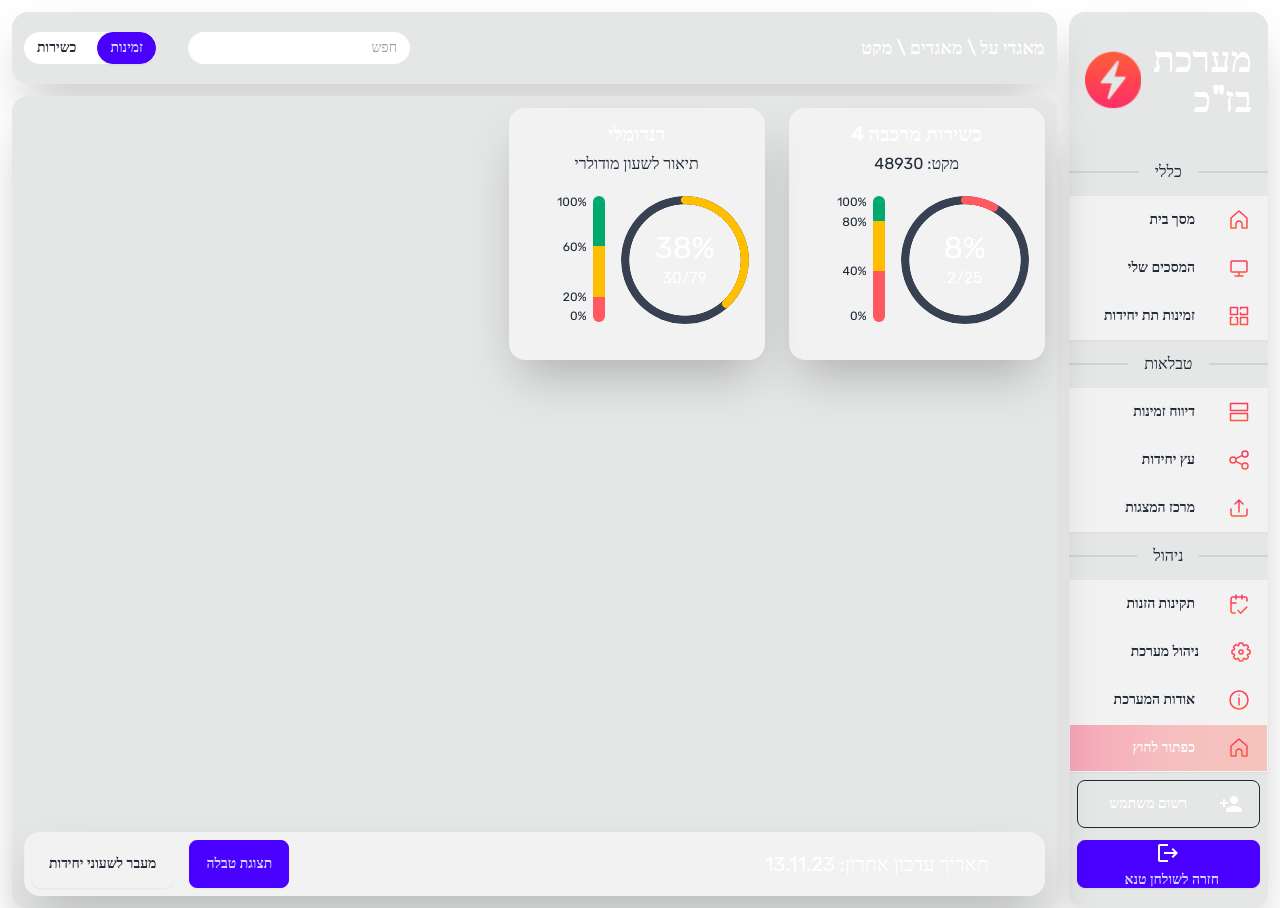
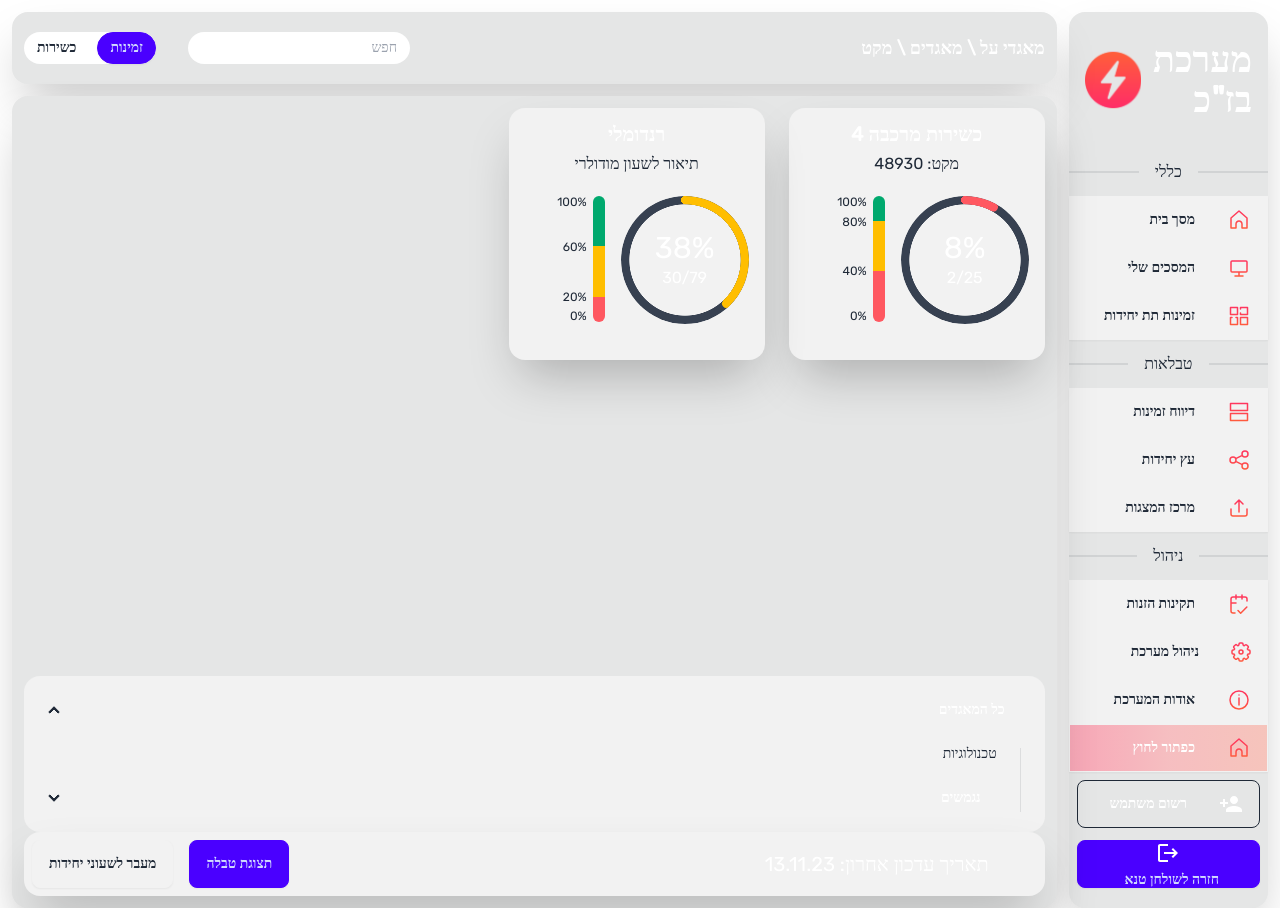
Before and after one commit to YuvalHad1220/daisy-comps, a React (Vite) app: page / in a window 1280 px wide. Built offline with nearby package versions, Linux system fonts and the light colour scheme.

Commit message:
updated daisy version, added menuTree

```diff
--- a/interfaces.ts
+++ b/interfaces.ts
@@ -10,3 +10,9 @@ export interface iNavSection {
     text: string,
     items: iNavItem[]
   }
+
+
+export interface iMenuTreeItem {
+  text: string,
+  items?: iMenuTreeItem[]
+}
--- a/package.json
+++ b/package.json
@@ -22,7 +22,7 @@
     "@typescript-eslint/parser": "^6.0.0",
     "@vitejs/plugin-react": "^4.0.3",
     "autoprefixer": "^10.4.16",
-    "daisyui": "latest",
+    "daisyui": "^4.0.9",
     "eslint": "^8.45.0",
     "eslint-plugin-react-hooks": "^4.6.0",
     "eslint-plugin-react-refresh": "^0.4.3",
--- a/src/App.tsx
+++ b/src/App.tsx
@@ -1,4 +1,4 @@
-import {iNavItem, iNavSection} from "../interfaces";
+import {iMenuTreeItem, iNavItem, iNavSection} from "../interfaces";
 import HomepageIcon from "./assets/homepage.svg?react";
 import ZminotTatYehidotIcon from "./assets/zminot_tat_yehidot.svg?react";
 import ScreensIcon from "./assets/screens.svg?react";
@@ -11,6 +11,7 @@ import AboutIcon from "./assets/about.svg?react";
 import Sidebar from "./Comps/Sidebar";
 import Chart from "./Comps/Chart";
 import Paper from "./Comps/Paper";
+import MenuTree from "./Comps/MenuTree";
 
 
 // https://rgbacolorpicker.com/hex-to-rgba
@@ -93,6 +94,44 @@ function App() {
   </div>
   );
 
+  const data : iMenuTreeItem = {
+    text: "כל המאגדים",
+    items: [
+        {
+            text: "טכנולוגיות",
+            items: []
+        },
+        {
+            text: "נגמשים",
+            items: [
+                {
+                    text: "איתן",
+                    items: [
+                        {
+                            text: "מקט 313"
+                        }
+                    ]
+                },
+                {
+                    text: "נמר",
+                    items: [
+                        {
+                            text: "מקט 212"
+                        },
+                        {
+                            text: "מקט 3301"
+                        },
+                        {
+                            text: "מקט נמר עג זיו"
+                        }
+                    ]
+                }
+            ]
+        }
+    ]
+}
+
+
   const footer = (
     <Paper bgcolor="bg-base-200" classnames="h-16 flex items-center p-2">
       <p className="text-white text-xl mr-12">תאריך עדכון אחרון: 13.11.23</p>
@@ -106,6 +145,7 @@ function App() {
     <Sidebar navSections={navSections}>
       <div className="flex flex-col h-full">
         {cards}
+        <MenuTree menuTree={data}/>
         {footer}
       </div>
     </Sidebar>
--- a/src/Comps/Chart.tsx
+++ b/src/Comps/Chart.tsx
@@ -95,7 +95,7 @@ const Chart: React.FC<iChart> = ({title, description, redThres = 40, yellowThres
             <DiveIcon/>
           </button> */}
         </div>
-        <p className="">{description ? description : "מקט: 48930"}</p>
+        <p>{description ? description : "מקט: 48930"}</p>
       </>
     );
 
--- /dev/null
+++ b/src/Comps/MenuTree.tsx
@@ -0,0 +1,79 @@
+import { iMenuTreeItem } from "../../interfaces";
+
+interface iMenuTree {
+    menuTree: iMenuTreeItem
+}
+
+// const generateRandomTree = (depth: number): iMenuTreeItem => {
+//     if (depth <= 0) {
+//         return { text: `Leaf ${Math.floor(Math.random() * 1000)}` };
+//     }
+
+//     const branchCount = Math.floor(Math.random() * 10) + 1;
+//     const items: iMenuTreeItem[] = [];
+
+//     for (let i = 0; i < branchCount; i++) {
+//         items.push(generateRandomTree(depth - 1));
+//     }
+
+//     return { text: `Branch ${Math.floor(Math.random() * 1000)}`, items };
+// };
+
+// Example usage:
+// const randomData: iMenuTreeItem = generateRandomTree(5);
+
+// need to support show all and searching
+const MenuTree: React.FC<iMenuTree> = ({menuTree}) => {
+
+    const MenuItem = ({ data, isOpen }: {data: iMenuTreeItem, isOpen?: boolean}) => {
+        if (data.items && data.items.length > 0) {
+            return (
+                    <details open={isOpen}>
+                        <summary><div className="menu-title text-white" onClick={() => alert(data.text)}>{data.text}</div></summary>
+                        <ul>
+                            {data.items.map((item, index) => (
+                                <li key={index}>
+                                    <MenuItem data={item} />
+                                </li>
+                            ))}
+                        </ul>
+                    </details>
+            );
+        } else {
+            return <div className="text-sm" onClick={() => alert(data.text)}>{data.text}</div>;
+        }
+    };
+
+    return (
+        <ul className="w-full menu bg-base-200 rounded-box">
+            <li>
+                <MenuItem data={menuTree} isOpen/>
+            </li>
+        </ul>
+        // <ul className="menu bg-base-200 w-56 rounded-box">
+        // <li><a>Item 1</a></li>
+        // <li>
+        //     <details open>
+        //     <summary>Parent</summary>
+        //     <ul>
+        //         <li><a>Submenu 1</a></li>
+        //         <li><a>Submenu 2</a></li>
+        //         <li>
+        //         <details open>
+        //             <summary><div className="w-full" onClick={() => alert("clicked")}>Parent</div></summary>
+        //             <ul>
+        //             <li><div><a>submenu 1</a></div></li>
+        //             <li><a>Submenu 2</a></li>
+        //             </ul>
+        //         </details>
+        //         </li>
+        //     </ul>
+        //     </details>
+        // </li>
+        // <li><a>Item 3</a></li>
+        // </ul>
+    );
+
+};
+
+export default MenuTree;
--- a/tailwind.config.js
+++ b/tailwind.config.js
@@ -13,7 +13,6 @@ export default {
   },
   plugins: [require("daisyui")],
   daisyui: {
-    dir: "rtl",
     // themes: [{
     //   light: {
     //     ...require("daisyui/src/theming/themes")["[data-theme=light]"],
```
Also changed, not shown: 1 other file (tests, documents, lock files or other folders).
